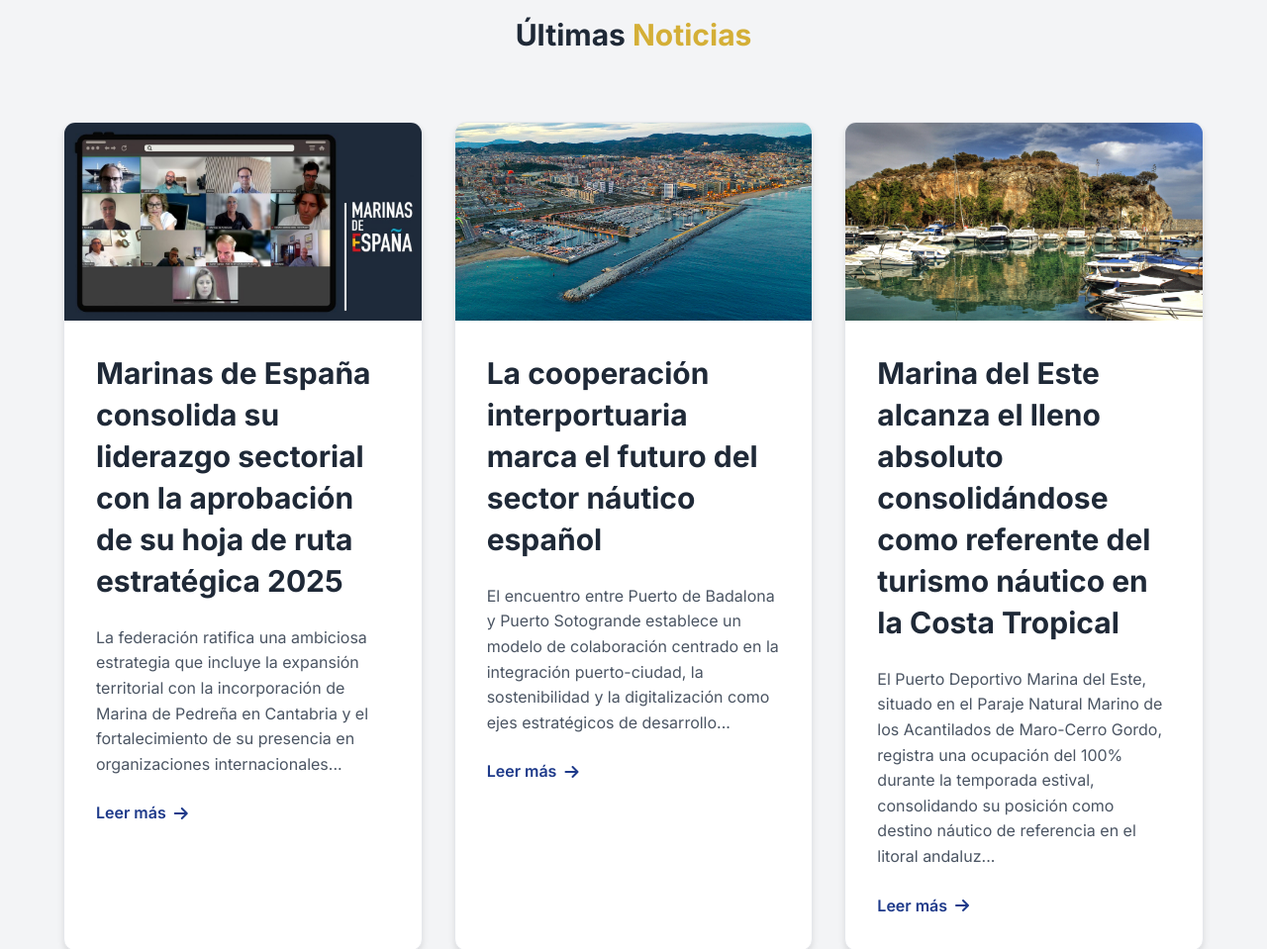
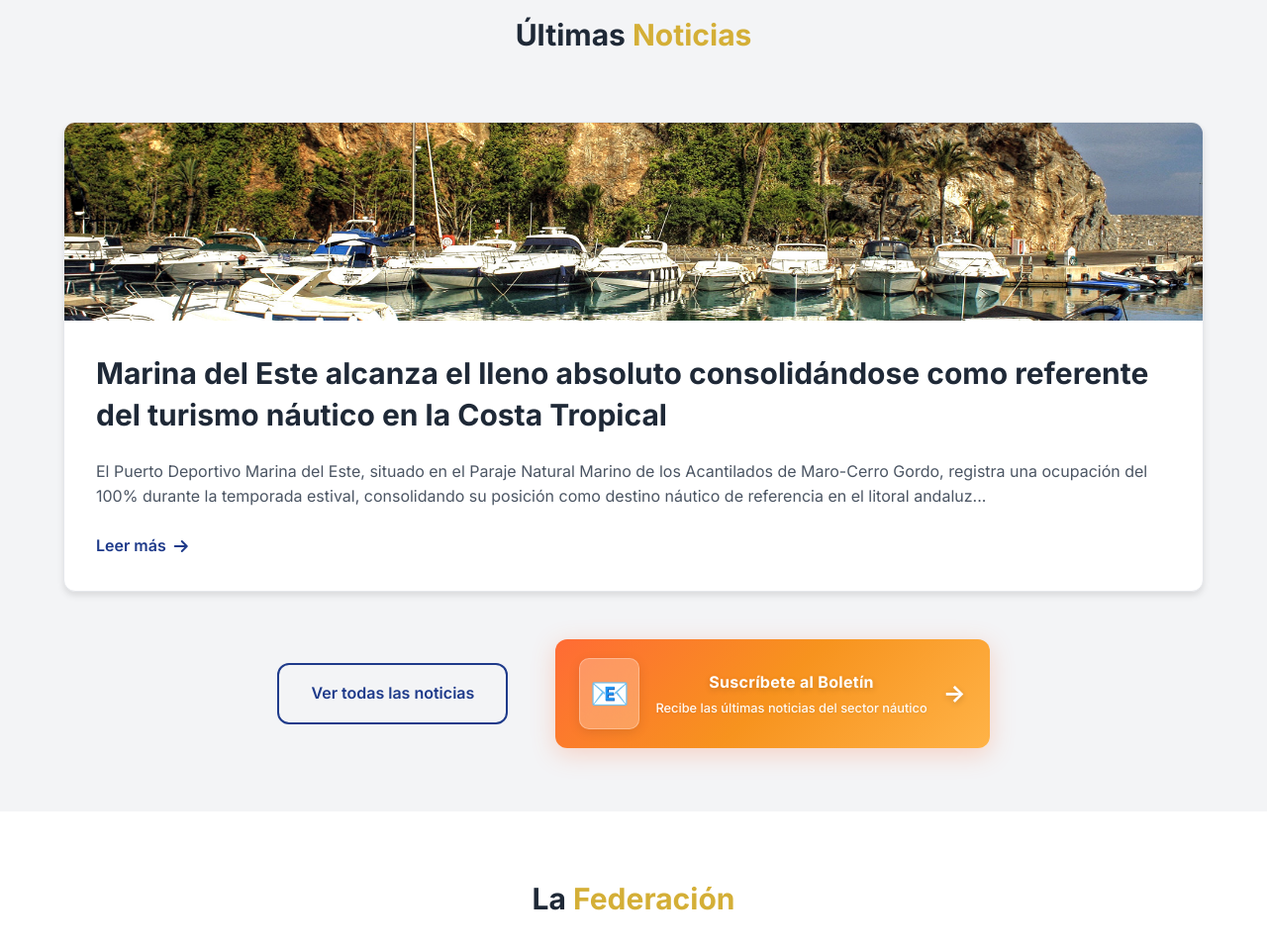
Before and after one commit to Gumerwest/Web-Marinas-de-Espa-a, a plain HTML site: page index.html in a window 1280 px wide. Shown: the part 2060-3019 px from the top of the page at 99% size. Drawn offline with Linux system fonts and the light colour scheme.

Commit message:
ELIMINAR NOTICIAS: Quitar hoja de ruta y cooperación - Solo Marina del Este

```diff
--- a/index.html
+++ b/index.html
@@ -165,36 +165,6 @@
                 Últimas <span class="golden">Noticias</span>
             </h2>
             <div class="news-grid">
-                <article class="news-card">
-                    <div class="news-image">
-                        <img src="images/noticias/marinas_espana_asamblea.jpg" alt="Asamblea Marinas de España 2025" loading="lazy">
-                    </div>
-                    <div class="news-content">
-                        <h3 class="news-title">Marinas de España consolida su liderazgo sectorial con la aprobación de su hoja de ruta estratégica 2025</h3>
-                        <p class="news-excerpt">
-                            La federación ratifica una ambiciosa estrategia que incluye la expansión territorial con la incorporación de Marina de Pedreña en Cantabria y el fortalecimiento de su presencia en organizaciones internacionales...
-                        </p>
-                        <a href="noticia-hoja-ruta-2025.html" class="news-link">
-                            Leer más <i class="fas fa-arrow-right"></i>
-                        </a>
-                    </div>
-                </article>
-
-                <article class="news-card">
-                    <div class="news-image">
-                        <img src="images/noticias/puerto_badalona_cooperacion.jpg" alt="Cooperación Puerto Badalona Sotogrande" loading="lazy">
-                    </div>
-                    <div class="news-content">
-                        <h3 class="news-title">La cooperación interportuaria marca el futuro del sector náutico español</h3>
-                        <p class="news-excerpt">
-                            El encuentro entre Puerto de Badalona y Puerto Sotogrande establece un modelo de colaboración centrado en la integración puerto-ciudad, la sostenibilidad y la digitalización como ejes estratégicos de desarrollo...
-                        </p>
-                        <a href="noticia-cooperacion-interportuaria.html" class="news-link">
-                            Leer más <i class="fas fa-arrow-right"></i>
-                        </a>
-                    </div>
-                </article>
-
                 <article class="news-card">
                     <div class="news-image">
                         <img src="images/noticias/marina_del_este_herradura.jpg" alt="Marina del Este La Herradura" loading="lazy">
```
